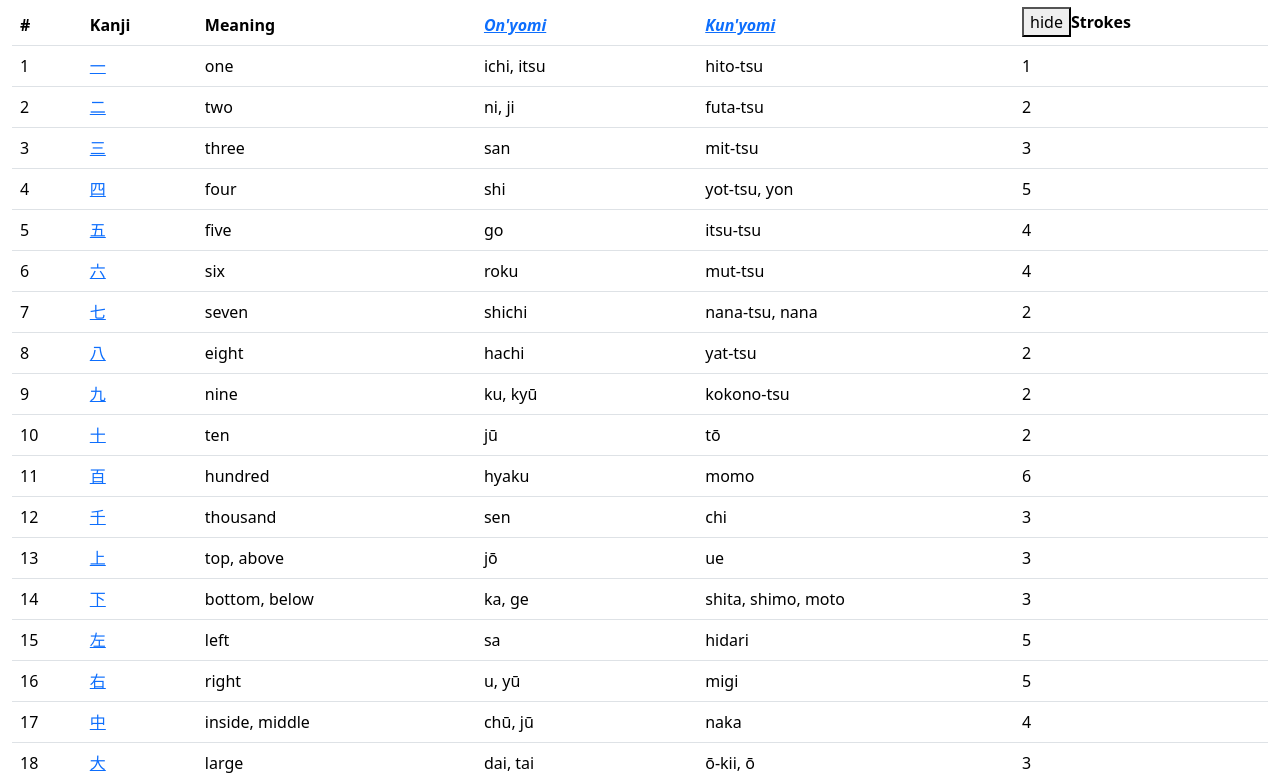
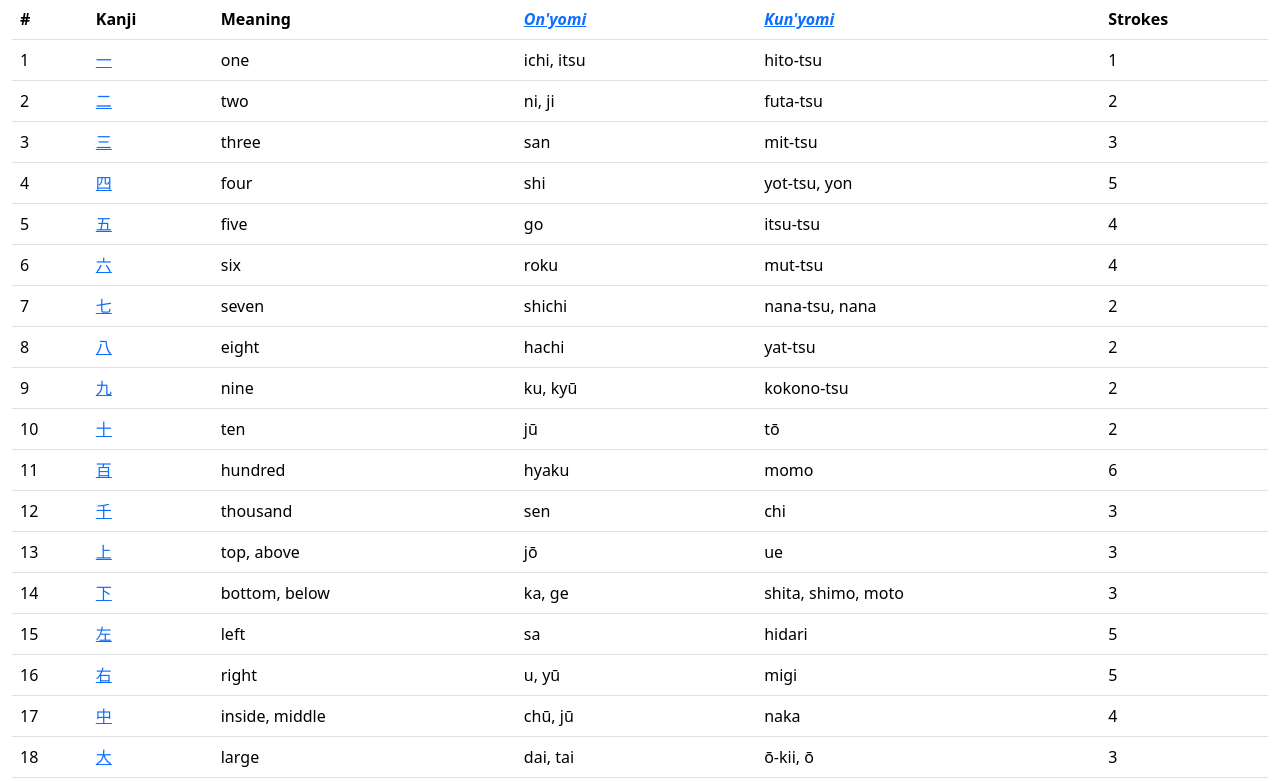
Before and after one commit to robinallenaz/Random-Kanji-Generator, a plain HTML site: page index.html in a window 1280 px wide. Shown: the part 57-838 px from the top of the page. Drawn offline with nearby package versions, Linux system fonts and the light colour scheme.

Commit message:
Removed button element from index.html table

```diff
--- a/index.html
+++ b/index.html
@@ -115,14 +115,7 @@
               role="columnheader button"
               title="Sort ascending"
             >
-              <button
-                type="button"
-                class="mw-collapsible-toggle mw-collapsible-toggle-default"
-                aria-expanded="true"
-                tabindex="0"
-              >
-                <span class="mw-collapsible-text">hide</span></button
-              >Strokes
+              Strokes
             </th>
           </tr>
         </thead>
```
